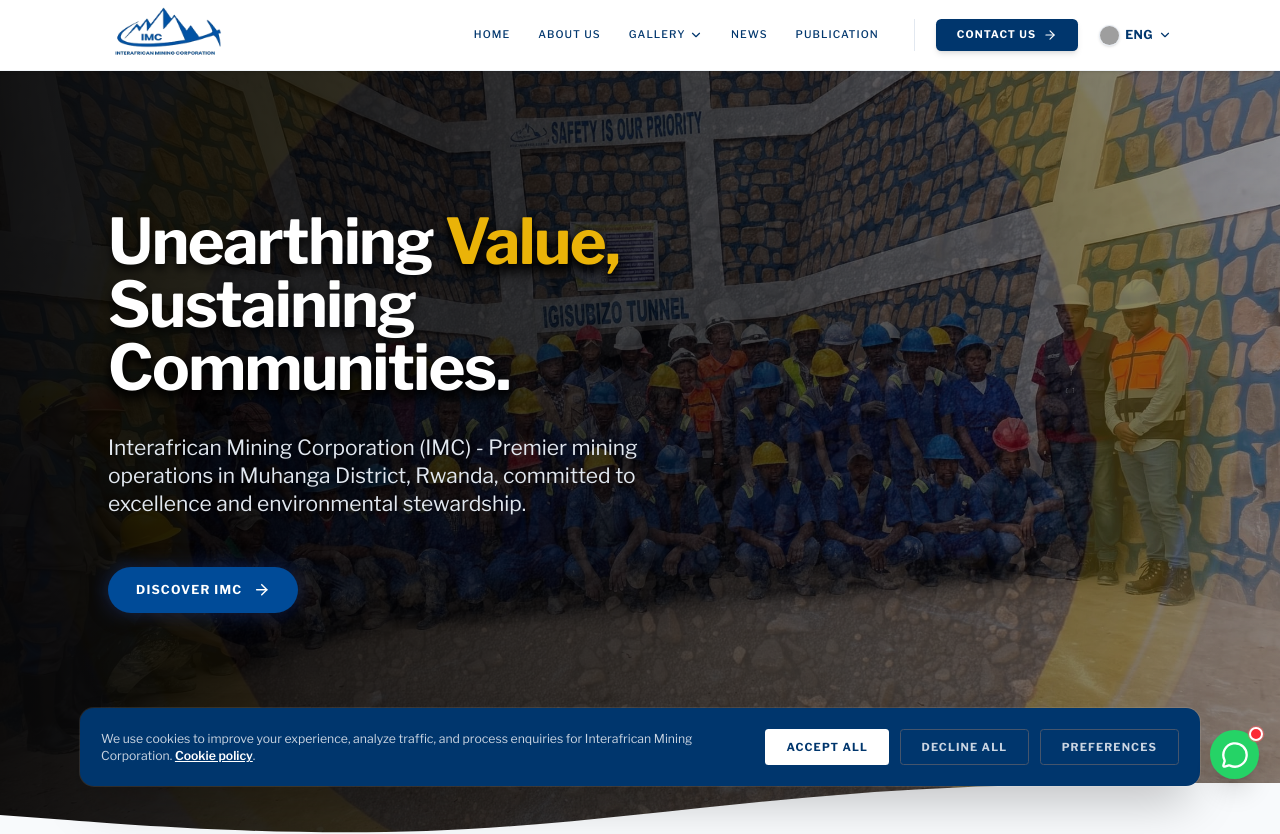
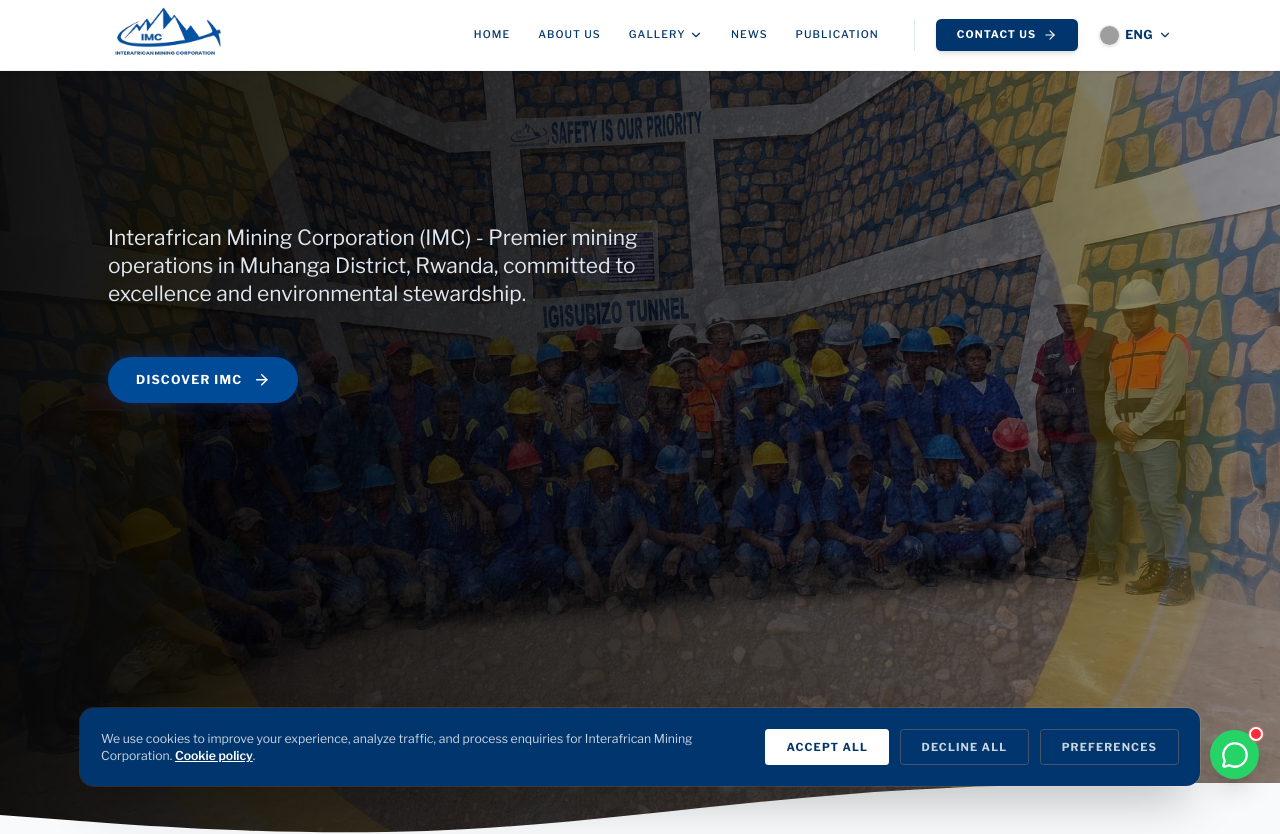
Before and after one commit to iragena25egide/imc_web, a Next.js app: page /cookie-policy in a window 1280 px wide. Shown: the top 834 px of the page. Built offline with nearby package versions, Linux system fonts and the light colour scheme; grey boxes are pictures that could not be loaded.

Commit message:
Remove title from hero section

```diff
--- a/src/components/sections/Hero.tsx
+++ b/src/components/sections/Hero.tsx
@@ -58,22 +58,6 @@
 
       <div className="relative z-20 max-w-7xl mx-auto px-4 sm:px-6 lg:px-8 flex flex-col items-start justify-center w-full pt-20 pb-16 lg:pb-32 text-left h-full min-h-screen">
         <div className="flex-1 flex flex-col items-start max-w-3xl mt-20">
-          <motion.h1
-            initial={{ opacity: 0, y: 30 }}
-            animate={{ opacity: 1, y: 0 }}
-            transition={{ duration: 0.8, delay: 0.2 }}
-            className="text-4xl md:text-5xl lg:text-7xl font-heading font-bold text-white tracking-tight mb-6 drop-shadow-[0_5px_5px_rgba(0,0,0,0.8)]"
-          >
-            {dict?.title_part1 || "Unearthing "}
-            <span className="text-imc-gold drop-shadow-[0_5px_5px_rgba(0,0,0,0.8)]">
-              {dict?.title_highlight1 || "Value,"}
-            </span>
-            <br className="hidden md:block" />
-            {dict?.title_part2 || "Sustaining "}
-            <span className="text-white drop-shadow-[0_5px_5px_rgba(0,0,0,0.8)]">
-              {dict?.title_highlight2 || "Communities."}
-            </span>
-          </motion.h1>
 
           <motion.p
             initial={{ opacity: 0, y: 20 }}
```
